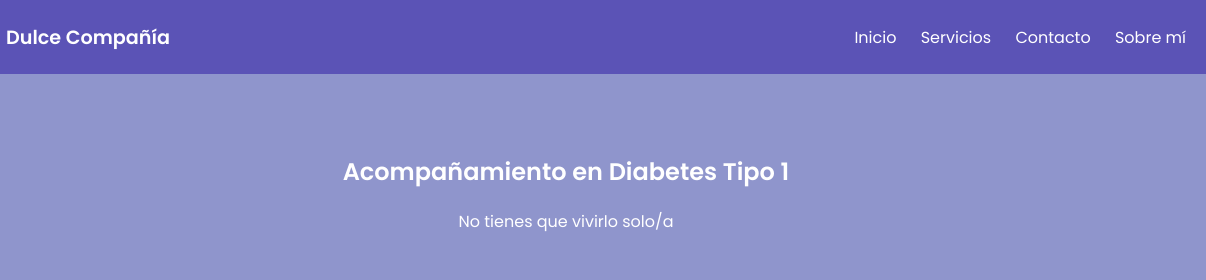
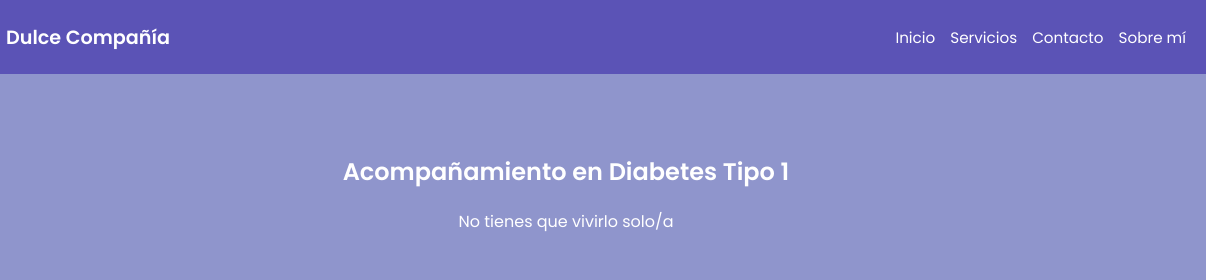
Before and after one commit to astrogolun/Dulce-Compa-ia, a plain HTML site: page servicios.html in a window 1280 px wide. Shown: the top 280 px of the page, 74-1280 px from the left. Drawn offline with Linux system fonts and the light colour scheme.

Commit message:
Correccion barra navegacion 2

```diff
--- a/servicios.html
+++ b/servicios.html
@@ -22,6 +22,9 @@ nav {
             justify-content: space-between;
             align-items: center;
             color: white;
+            position: sticky;
+            top: 0;
+            z-index: 1000;
             flex-wrap: wrap; /* 🔥 clave */
         }
 
@@ -42,10 +45,15 @@ nav span {
     font-size: 1.2em;
 }
 
+.nav-links {
+    display: flex;
+    gap: 15px;
+}
+
 .nav-links a {
     color:white;
-    margin-left:20px;
-    text-decoration:none;
+    text-decoration: none;
+    font-size: 0.95em;
 }
 
         .nav-links a:hover {
```
Also changed, not shown: index.html (+10 -5 lines). Lines whose indentation alone changed are shown as unchanged.
